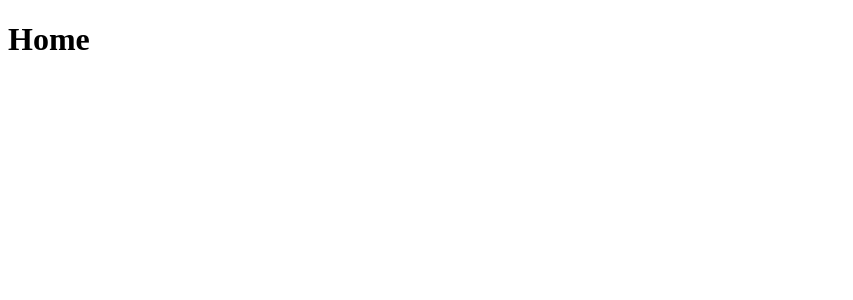
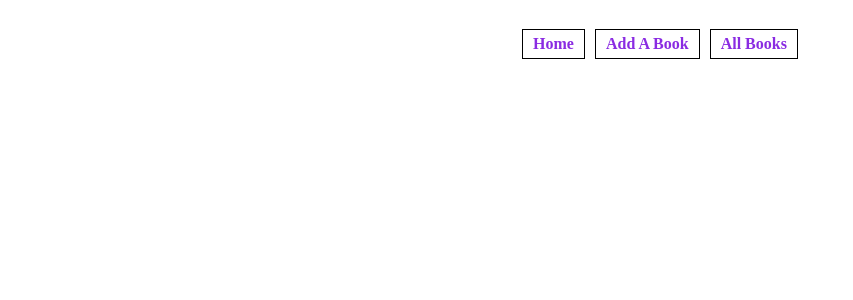
Before and after one commit to shiningsudipto/bookApp-crud-redux-toolkit, a React (Vite) app: page / in a window 1280 px wide. Shown: the top 300 px of the page, without its empty margins (0-853 px from the left). Built offline with nearby package versions, Linux system fonts and the light colour scheme.

Commit message:
Navbar Added

```diff
--- a/src/Layout/App.jsx
+++ b/src/Layout/App.jsx
@@ -1,9 +1,12 @@
 import { Outlet } from "react-router-dom";
+import NavMenu from "../Pages/Components/NavMenu";
+import Home from "../Pages/Home";
 
 const App = () => {
   return (
     <div>
-      <Outlet />
+      <NavMenu />
+      <Home />
     </div>
   );
 };
--- /dev/null
+++ b/src/Pages/Components/NavMenu.jsx
@@ -0,0 +1,17 @@
+import { Link } from "react-router-dom";
+
+const NavMenu = () => {
+    return (
+        <div>
+            <header>
+                <ul>
+                    <li><Link className="navLink" to='/'>Home</Link></li>
+                    <li><Link className="navLink" to='/addbook'>Add A Book</Link></li>
+                    <li><Link className="navLink" to='/allbooks'>All Books</Link></li>
+                </ul>
+            </header>
+        </div>
+    );
+};
+
+export default NavMenu;
--- a/src/Pages/Home.jsx
+++ b/src/Pages/Home.jsx
@@ -1,8 +1,10 @@
+import { Outlet } from "react-router-dom";
+
 
 const Home = () => {
     return (
         <div>
-            <h1>Home</h1>
+            <Outlet />
         </div>
     );
 };
--- a/src/index.css
+++ b/src/index.css
@@ -0,0 +1,20 @@
+body{
+  display: flex;
+  flex-direction: column;
+  align-content: center;
+  align-items: center;
+}
+header ul{
+  display: flex;
+  list-style: none;
+}
+header ul li{
+padding: 5px 10px;
+border: 1px solid black;
+margin: 5px;
+}
+.navLink{
+  color: blueviolet !important;
+  text-decoration: none;
+  font-weight: 700;
+}
```
